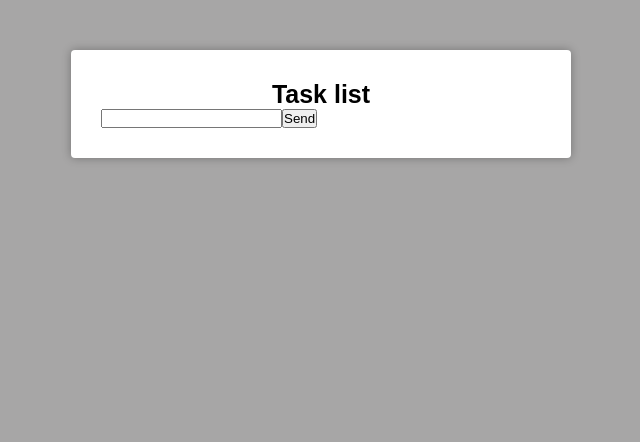
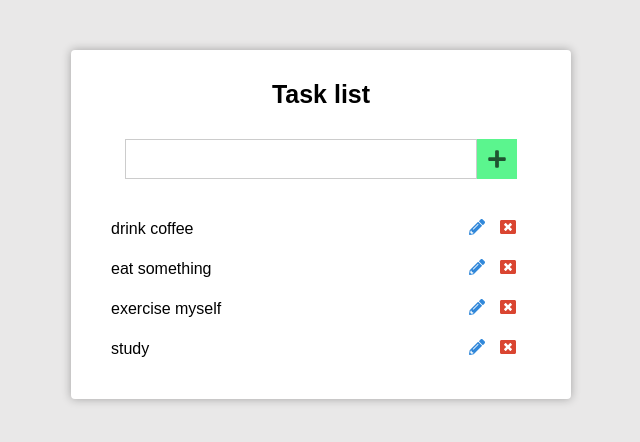
Before and after one commit to cristovaofabio/To-do-list, a React (Create React App) app: page / in a window 1280 px wide. Shown: the top 442 px of the page, without its empty margins (319-959 px from the left). Built offline with nearby package versions, Linux system fonts and the light colour scheme.

Commit message:
form style

```diff
--- a/package.json
+++ b/package.json
@@ -8,6 +8,7 @@
     "@testing-library/user-event": "^13.5.0",
     "react": "^18.0.0",
     "react-dom": "^18.0.0",
+    "react-icons": "^4.3.1",
     "react-scripts": "5.0.1",
     "web-vitals": "^2.1.4"
   },
--- a/src/App.css
+++ b/src/App.css
@@ -7,7 +7,7 @@
 
 body {
   font-family: sans-serif;
-  background: rgb(167, 166, 166);
+  background: rgb(233, 232, 232);
 }
 
 button {
--- a/src/components/Main.css
+++ b/src/components/Main.css
@@ -11,3 +11,61 @@
   font-size: 25px;
   text-align: center;
 }
+
+.form{
+  margin-top: 30px;
+  display: flex;
+  align-items: center;
+  justify-content: center;
+}
+
+.form input[type='text']{
+  height: 40px;
+  padding: 0 20px;
+  font-size: 20px;
+  border: 1px solid #ccc;
+  min-width: 80%;
+}
+
+.form button[type='submit']{
+  border: none;
+  background: rgb(91, 245, 142);
+  color: rgb(32, 83, 49);
+  width: 40px;
+  height: 40px;
+  display: flex;
+  align-items: center;
+  justify-content: center;
+
+}
+
+.tasks{
+  margin-top: 30px;
+}
+
+.tasks li{
+  display: flex;
+  align-items: center;
+  justify-content: space-between;
+  padding: 10px;
+  transition: all 200ms;
+}
+
+.tasks li:hover{
+  background: rgb(233, 232, 232);
+}
+
+.tasks li .edit{
+  margin-right: 15px;
+  color: rgb(49, 136, 218);
+}
+
+.tasks li .delete{
+  margin-right: 15px;
+  color: rgb(218, 69, 49);
+}
+
+.tasks li .edit, .delete{
+  cursor: pointer;
+  transition: all 200ms;
+}
--- a/src/components/Main.js
+++ b/src/components/Main.js
@@ -1,9 +1,18 @@
 import React, { Component } from "react";
 import './Main.css';
+import { FaPlus } from 'react-icons/fa';
+
+import { FaPencilAlt, FaWindowClose } from 'react-icons/fa';
 
 export default class Main extends Component {
   state = {
-    newTask: ''
+    newTask: '',
+    tasks: [
+      'drink coffee',
+      'eat something',
+      'exercise myself',
+      'study'
+    ]
   };
 
   handleChanges = (event) => {
@@ -13,16 +22,30 @@ export default class Main extends Component {
   }
 
   render() {
-    // const { newTask } = this.state;
+    const { newTask, tasks } = this.state;
 
     return (
       <div className="main">
         <h1>Task list</h1>
 
-        <form action="#">
-          <input onChange={this.handleChanges} type="text" />
-          <button type="submit">Send</button>
+        <form action="#" className="form">
+          <input onChange={this.handleChanges} type="text" value={newTask} />
+          <button type="submit">
+            <FaPlus  size={20} />
+          </button>
         </form>
+
+        <ul className="tasks">
+          {tasks.map(task => (
+            <li key={task}>
+              {task}
+              <div>
+                <FaPencilAlt className="edit"/>
+                <FaWindowClose className="delete"/>
+              </div>
+            </li>
+          ))}
+        </ul>
       </div>
     );
   }
```
Also changed, not shown: 2 other files (tests, documents, lock files or other folders).
